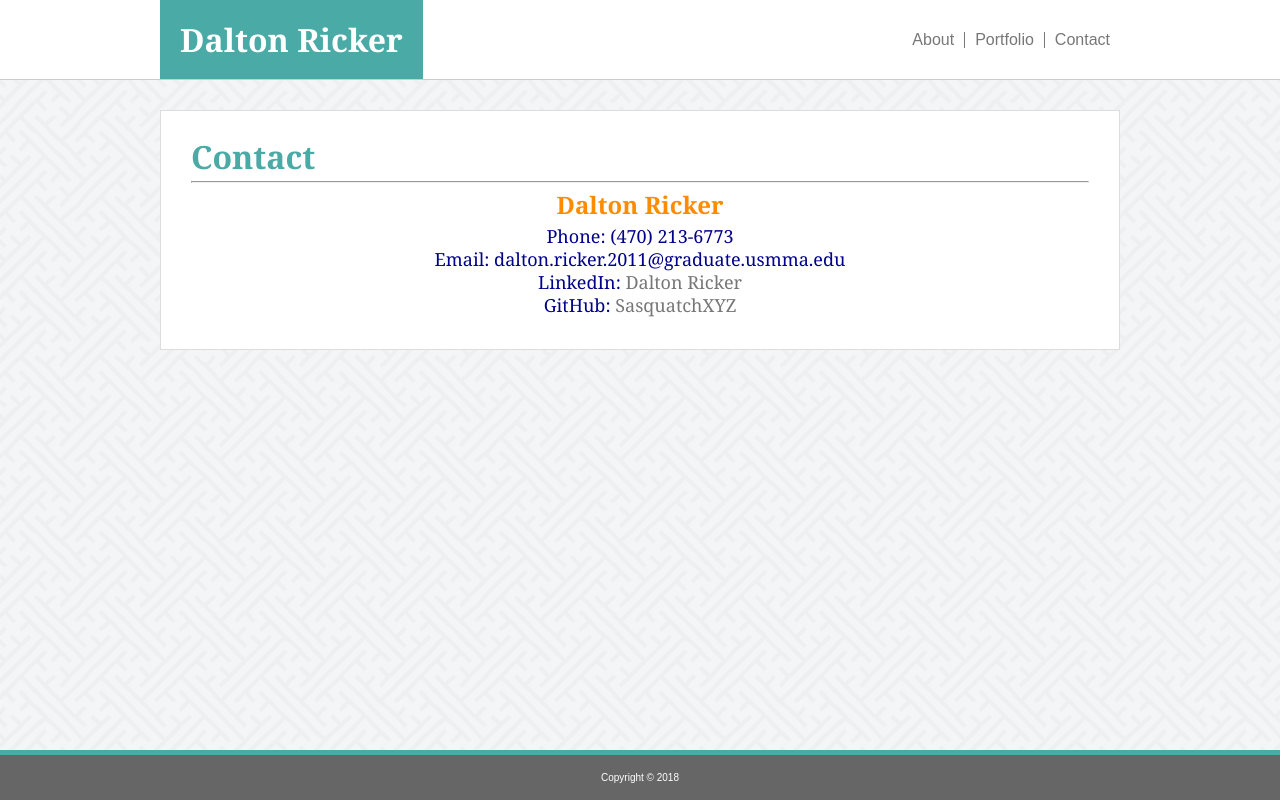
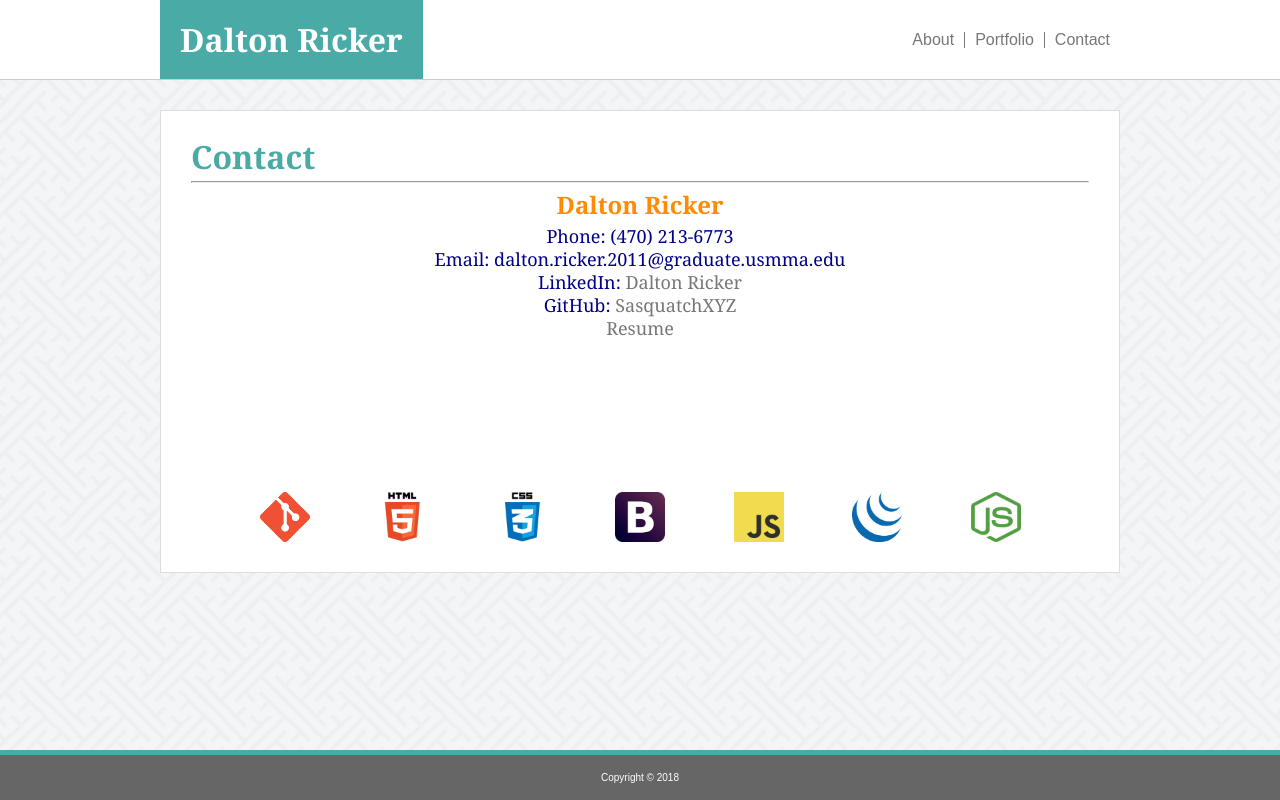
Before and after one commit to SasquatchXYZ/Basic-Portfolio, a plain HTML site: page contact.html in a window 1280 px wide. Drawn offline with nearby package versions, Linux system fonts and the light colour scheme.

Commit message:
updated contact page, resume included

```diff
--- a/assets/css/style.css
+++ b/assets/css/style.css
@@ -240,6 +240,19 @@ a.photo-title {
     text-align: center;
 }
 
+.icons {
+    display: flex;
+    height: 200px;
+    justify-content: space-evenly;
+    align-items: flex-end;
+    flex-wrap: wrap;
+}
+
+.tools {
+    width: 50px;
+    height: 50px;
+}
+
 
 /*.label {
     margin: 10px 0;
--- a/contact.html
+++ b/contact.html
@@ -40,9 +40,16 @@
                 <h5 id="my-email">Email: dalton.ricker.2011@graduate.usmma.edu</h5>
                 <h5>LinkedIn: <a href="https://www.linkedin.com/in/daltonricker" target="_blank">Dalton Ricker</a></h5>
                 <h5>GitHub: <a href="https://github.com/SasquatchXYZ" target="_blank">SasquatchXYZ</a></h5>
+                <h5><a href="assets/files/Resume%20-%20Dalton%20Ricker%20-%20Engineering.pdf" target="_blank">Resume</a></h5>
             </div>
-            <div id="icons">
-
+            <div class="icons">
+                <img src="assets/images/icons/git.png" class="tools" alt="Git" title="Git">
+                <img src="assets/images/icons/html5.png" class="tools" alt="HTML5" title="HTML5">
+                <img src="assets/images/icons/css3.png" class="tools" alt="CSS3" title="CSS3">
+                <img src="assets/images/icons/bootstrap.png" class="tools" alt="Bootstrap" title="Bootstrap">
+                <img src="assets/images/icons/js.png" class="tools" alt="JavaScript" title="JavaScript">
+                <img src="assets/images/icons/jquerysmall.png" class="tools" alt="jQuery" title="jQuery">
+                <img src="assets/images/icons/nodejs.png" class="tools" alt="NodeJS" title="NodeJS">
             </div>
         </section>
         <div class="spacer"></div>
```
Also changed, not shown: assets/images/icons/bootstrap.png (added), assets/images/icons/css3.png (added), assets/images/icons/git.png (added), assets/images/icons/html5.png (added), assets/images/icons/jquerysmall.png (added), assets/images/icons/js.png (added), assets/images/icons/js2.png (added), assets/images/icons/nodejs.png (added), 1 other file.
